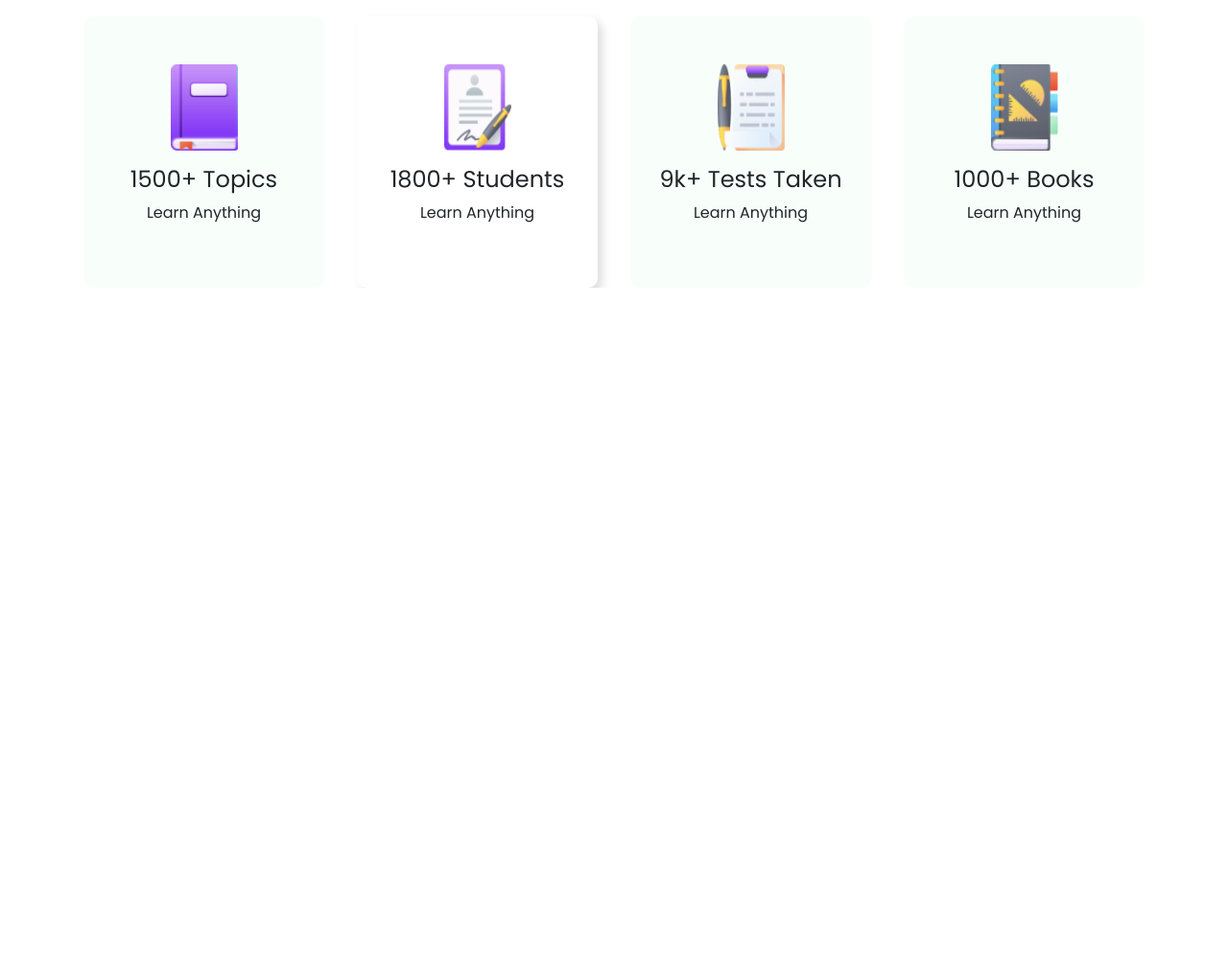
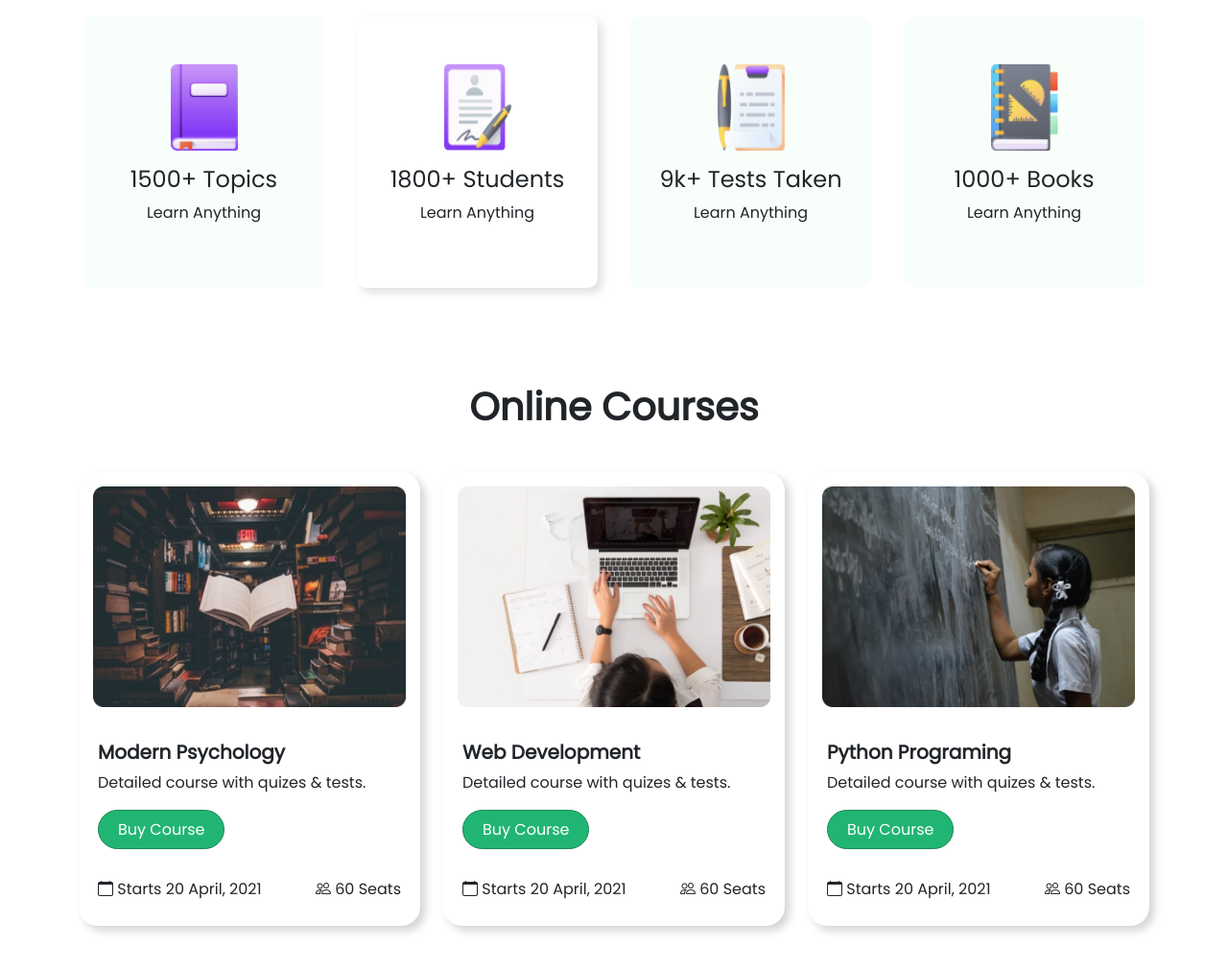
Before and after one commit to tushardrmc/E-SCHOOL, a plain HTML site: page index.html in a window 1280 px wide. Shown: the part 585-1596 px from the top of the page at 96% size. Before the commit the page ends 885 px from the top, so only its background shows below. Drawn offline with nearby package versions, Linux system fonts and the light colour scheme.

Commit message:
course area added

```diff
--- a/index.html
+++ b/index.html
@@ -4,6 +4,7 @@
     <meta charset="UTF-8">
     <meta http-equiv="X-UA-Compatible" content="IE=edge">
     <meta name="viewport" content="width=device-width, initial-scale=1.0">
+    <link rel="stylesheet" href="https://cdn.jsdelivr.net/npm/bootstrap-icons@1.8.1/font/bootstrap-icons.css">
     <link rel="preconnect" href="https://fonts.googleapis.com">
     <link rel="preconnect" href="https://fonts.gstatic.com" crossorigin>
     <link href="https://fonts.googleapis.com/css2?family=Poppins&display=swap" rel="stylesheet">
@@ -94,6 +95,57 @@
           </div>
     </div>
 
+    <!-- Course Area  -->
+    <div class="container course-area">
+      <h1 style="text-align: center; font-weight: 800;">Online Courses</h1>
+      <div class="course-area-inner row row-cols-1 row-cols-md-2 row-cols-lg-3 g-4">
+        <div class="col">
+          <div class="card h-100">
+            <img src="images/photos/Morder psyc.png" class="card-img-top" alt="...">
+            <div class="card-body">
+              <h5 class="card-title" style="font-weight: 800;">Modern Psychology</h5>
+              <p class="card-text">Detailed course with quizes & tests. </p>
+              <button class="btn btn-success">Buy Course</button>
+            </div>
+            <div class="course-info d-flex justify-content-between">
+              <p><i class="bi bi-calendar"></i> Starts 20  April, 2021</p>
+              <p><i class="bi bi-people"></i> 60 Seats</p>
+            </div>
+          </div>
+        </div>
+        <div class="col">
+          <div class="card h-100">
+            <img src="images/photos/Morder pychons.png" class="card-img-top" alt="...">
+            <div class="card-body">
+              <h5 class="card-title" style="font-weight: 800;">Web Development</h5>
+              <p class="card-text">Detailed course with quizes & tests.</p>
+              <button class="btn btn-success">Buy Course</button>
+            </div>
+            <div class="course-info d-flex justify-content-between">
+              <p><i class="bi bi-calendar"></i> Starts 20  April, 2021</p>
+              <p><i class="bi bi-people"></i> 60 Seats</p>
+            </div>
+          </div>
+        </div>
+        <div class="col">
+          <div class="card h-100">
+            <img src="images/photos/Morder pyschology.png" class="card-img-top" alt="...">
+            <div class="card-body">
+              <h5 class="card-title" style="font-weight: 800;">Python Programing</h5>
+              <p class="card-text">Detailed course with quizes & tests.</p>
+              <button class="btn btn-success">Buy Course</button>
+            </div>
+            <div class="course-info d-flex justify-content-between">
+              <p><i class="bi bi-calendar"></i> Starts 20  April, 2021</p>
+              <p><i class="bi bi-people"></i> 60 Seats</p>
+            </div>
+          </div>
+        </div>
+      </div>
+    </div>
+
+    <!-- Testimonial -->
+
 
 
 
--- a/style.css
+++ b/style.css
@@ -5,7 +5,6 @@ body{
     padding-top: 20px;
 }
 .menu img{
-    width: 200px;
     height: 60px;
 }
 .navbar-nav{
@@ -44,11 +43,11 @@ body{
 #green-heading{
     color: #21B573;
 }
-.card img{
+.information .card img{
     height: 90px;
     width: 70px;
 }
-.card{
+.information .card{
     text-align: center;
     background-color: #F8FFFB;
     padding-top: 50px;
@@ -68,3 +67,31 @@ body{
     border: none;
     border-radius: 10px;
 }
+.course-area{
+    margin-top: 100px;
+    margin-bottom: 50px;
+}
+.course-area-inner{
+    margin-top: 20px;
+}
+.course-area img{
+    padding: 15px;
+}
+.course-area .card{
+    border-radius: 20px;
+    border: none;
+    box-shadow: 5px 5px 10px lightgray;
+}
+.course-area .card-body{
+    padding: 20px;
+}
+.course-area .card-tittle{
+    font-weight: 800;
+}
+.course-info{
+    padding-left: 20px;
+    padding-right: 20px;
+    padding-top: 10px;
+    padding-bottom: 10px;
+
+}
```
